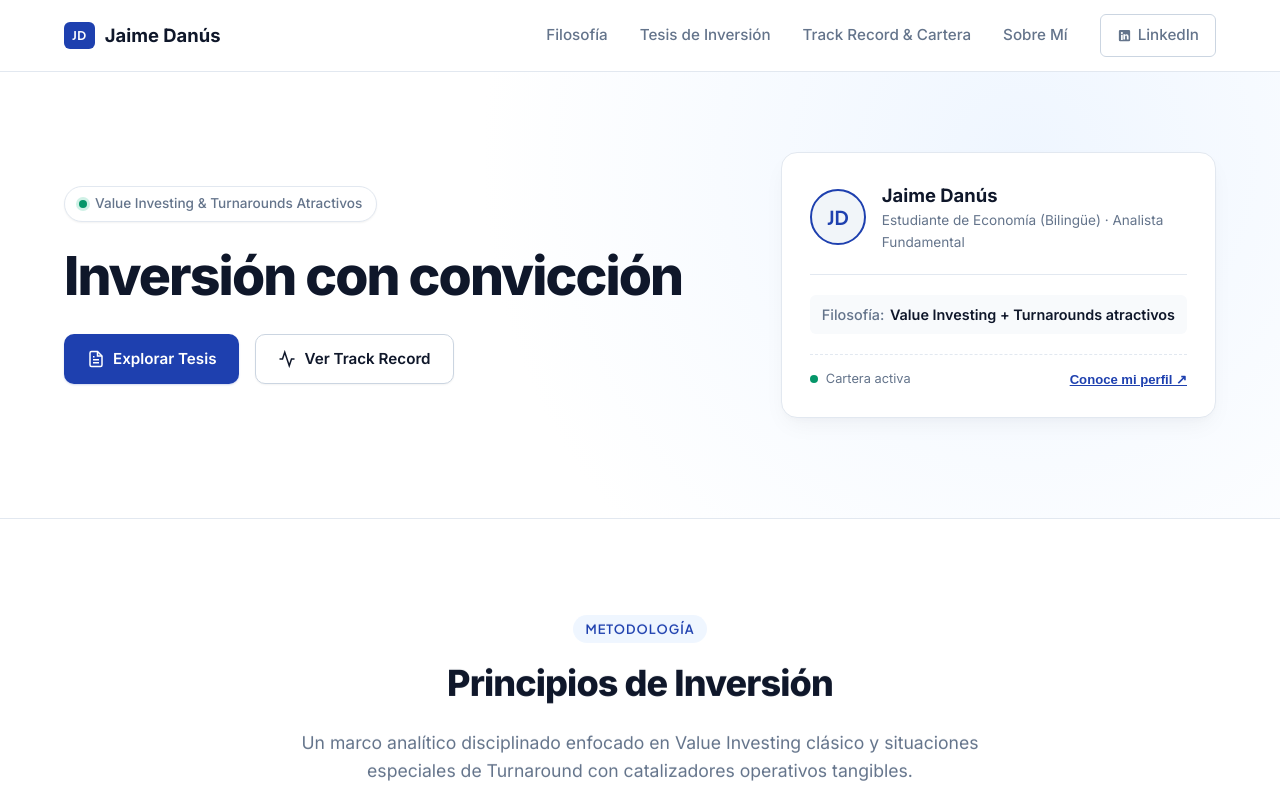
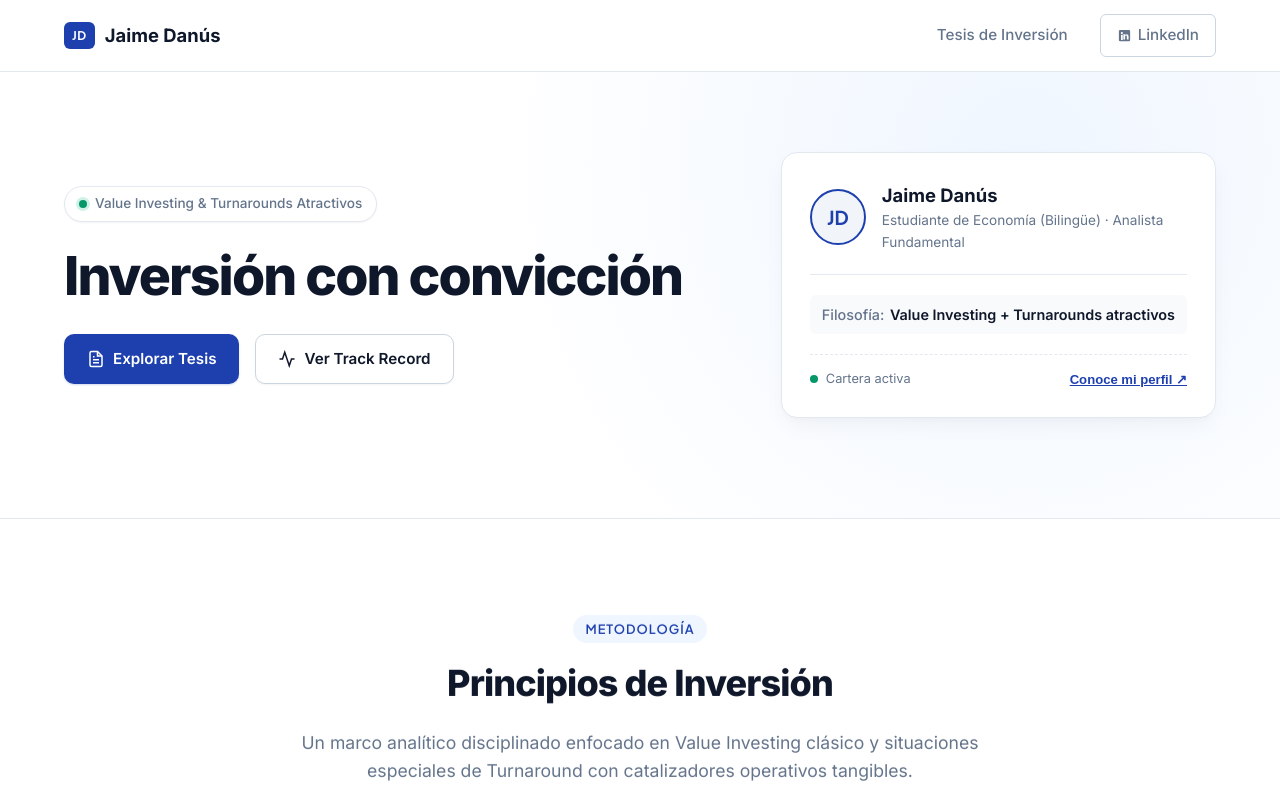
Before and after one commit to Fig4r0/figaro, a plain HTML site: page index.html in a window 1280 px wide. Shown: the top 800 px of the page. Drawn offline with nearby package versions, Linux system fonts and the light colour scheme.

Commit message:
feat: simplify top navbar to only Tesis de Inversion and LinkedIn

```diff
--- a/index.html
+++ b/index.html
@@ -28,10 +28,7 @@
       </a>
 
       <nav class="nav-links">
-        <a href="#filosofia">Filosofía</a>
         <a href="#tesis">Tesis de Inversión</a>
-        <a href="#track-record">Track Record & Cartera</a>
-        <a href="#sobre-mi">Sobre Mí</a>
         <a href="https://www.linkedin.com/in/jaime-danus-bontempini" target="_blank" rel="noopener noreferrer" class="btn btn-outline-sm" style="display: inline-flex; align-items: center; gap: 6px;">
           <svg width="15" height="15" viewBox="0 0 24 24" fill="currentColor"><path d="M19 3a2 2 0 0 1 2 2v14a2 2 0 0 1-2 2H5a2 2 0 0 1-2-2V5a2 2 0 0 1 2-2h14m-.5 15.5v-5.3a3.26 3.26 0 0 0-3.26-3.26c-.85 0-1.84.52-2.28 1.3v-1.11h-2.79v8.37h2.79v-4.93c0-.77.62-1.4 1.39-1.4a1.4 1.4 0 0 1 1.4 1.4v4.93h2.75M6.46 10.9v8.37H9.2V10.9H6.46M7.83 6.45c-.88 0-1.6.72-1.6 1.6 0 .89.72 1.61 1.6 1.61.89 0 1.61-.72 1.61-1.61 0-.88-.72-1.6-1.61-1.6z"/></svg>
           LinkedIn
@@ -48,11 +45,11 @@
 
   <!-- Menú Móvil -->
   <div class="mobile-drawer" id="mobile-drawer">
-    <a href="#filosofia" class="mobile-link">Filosofía</a>
     <a href="#tesis" class="mobile-link">Tesis de Inversión</a>
-    <a href="#track-record" class="mobile-link">Track Record</a>
-    <a href="#sobre-mi" class="mobile-link">Sobre Mí</a>
-    <a href="#contacto" class="mobile-link">Contacto</a>
+    <a href="https://www.linkedin.com/in/jaime-danus-bontempini" target="_blank" rel="noopener noreferrer" class="mobile-link" style="display: inline-flex; align-items: center; gap: 6px;">
+      <svg width="15" height="15" viewBox="0 0 24 24" fill="currentColor"><path d="M19 3a2 2 0 0 1 2 2v14a2 2 0 0 1-2 2H5a2 2 0 0 1-2-2V5a2 2 0 0 1 2-2h14m-.5 15.5v-5.3a3.26 3.26 0 0 0-3.26-3.26c-.85 0-1.84.52-2.28 1.3v-1.11h-2.79v8.37h2.79v-4.93c0-.77.62-1.4 1.39-1.4a1.4 1.4 0 0 1 1.4 1.4v4.93h2.75M6.46 10.9v8.37H9.2V10.9H6.46M7.83 6.45c-.88 0-1.6.72-1.6 1.6 0 .89.72 1.61 1.6 1.61.89 0 1.61-.72 1.61-1.61 0-.88-.72-1.6-1.61-1.6z"/></svg>
+      LinkedIn
+    </a>
   </div>
 
   <main>
```
